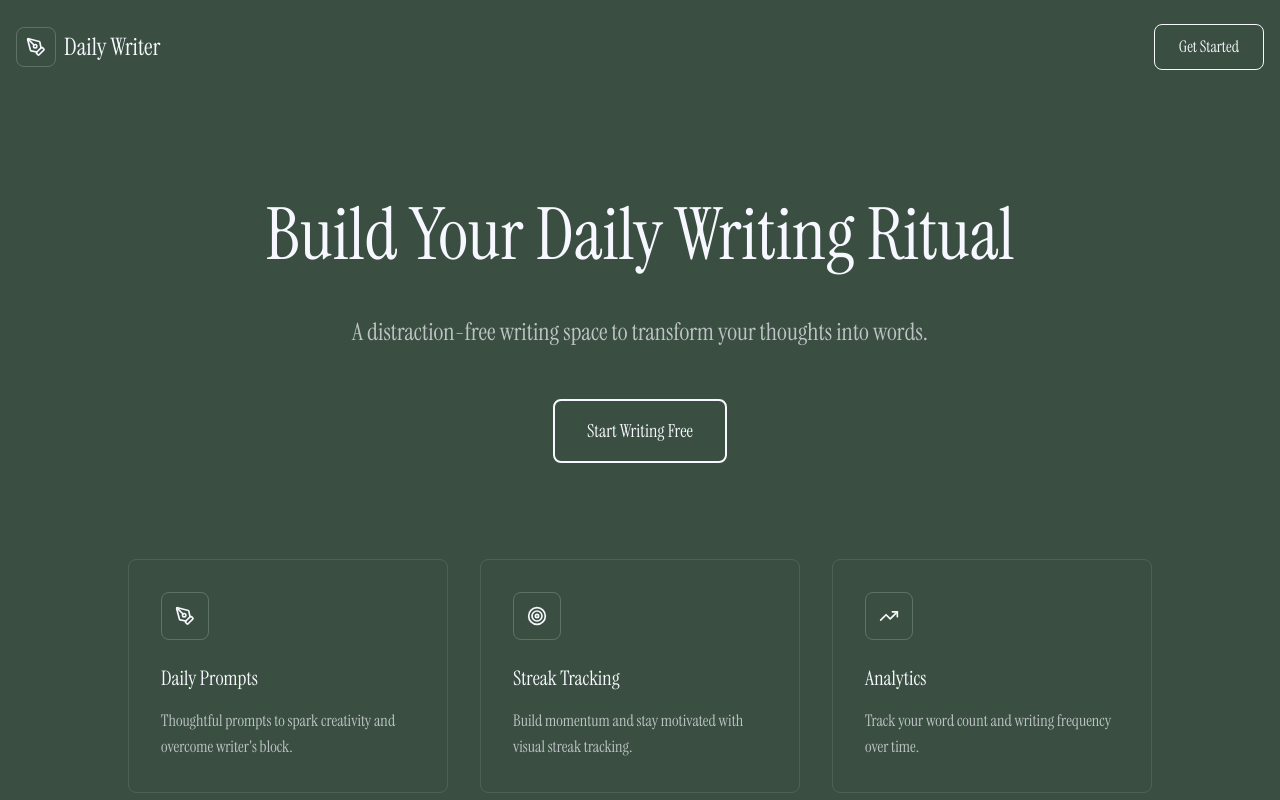
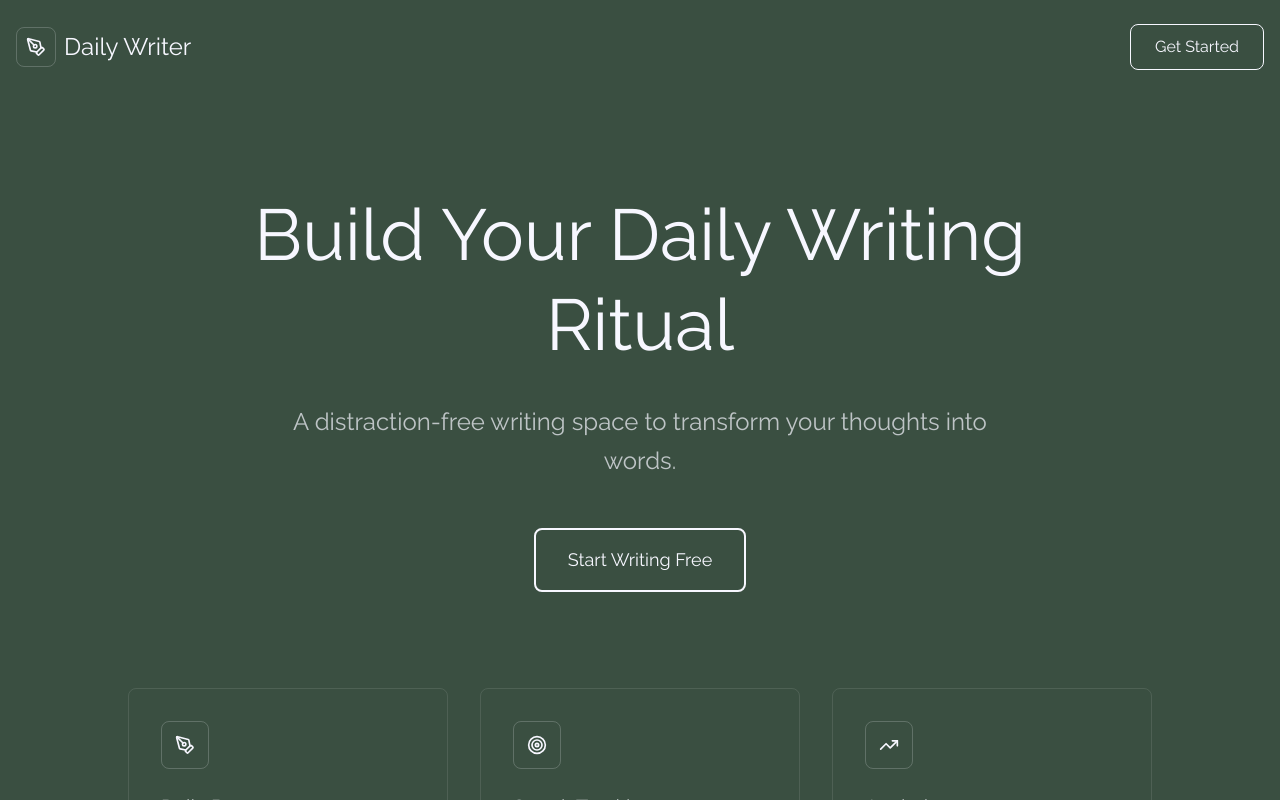
Before and after one commit to kynth65/daily-writing-app, a Next.js app: page / in a window 1280 px wide. Shown: the top 800 px of the page. Built offline with nearby package versions, Linux system fonts and the light colour scheme; no server answers.

Commit message:
Add Raleway font family to project

```diff
--- a/src/app/globals.css
+++ b/src/app/globals.css
@@ -21,7 +21,7 @@
 body {
   background: var(--background);
   color: var(--foreground);
-  font-family: "Instrument Serif", Georgia, serif;
+  font-family: var(--font-raleway), "Instrument Serif", Georgia, serif;
   -webkit-font-smoothing: antialiased;
   -moz-osx-font-smoothing: grayscale;
 }
--- a/src/app/layout.tsx
+++ b/src/app/layout.tsx
@@ -1,5 +1,5 @@
 import type { Metadata, Viewport } from "next";
-import { Instrument_Serif, Playfair_Display } from "next/font/google";
+import { Instrument_Serif, Playfair_Display, Raleway } from "next/font/google";
 import "./globals.css";
 import { PWAProvider } from "@/components/pwa/PWAProvider";
 
@@ -15,6 +15,13 @@ const playfairDisplay = Playfair_Display({
   style: ["normal", "italic"],
   subsets: ["latin"],
   variable: "--font-playfair-display",
+});
+
+const raleway = Raleway({
+  weight: ["100", "200", "300", "400", "500", "600", "700", "800", "900"],
+  style: ["normal", "italic"],
+  subsets: ["latin"],
+  variable: "--font-raleway",
 });
 
 export const metadata: Metadata = {
@@ -51,7 +58,7 @@ export default function RootLayout({
         <link rel="preconnect" href="https://fonts.gstatic.com" crossOrigin="anonymous" />
       </head>
       <body
-        className={`${instrumentSerif.variable} ${playfairDisplay.variable} antialiased`}
+        className={`${instrumentSerif.variable} ${playfairDisplay.variable} ${raleway.variable} antialiased`}
       >
         <PWAProvider>
           {children}
```
